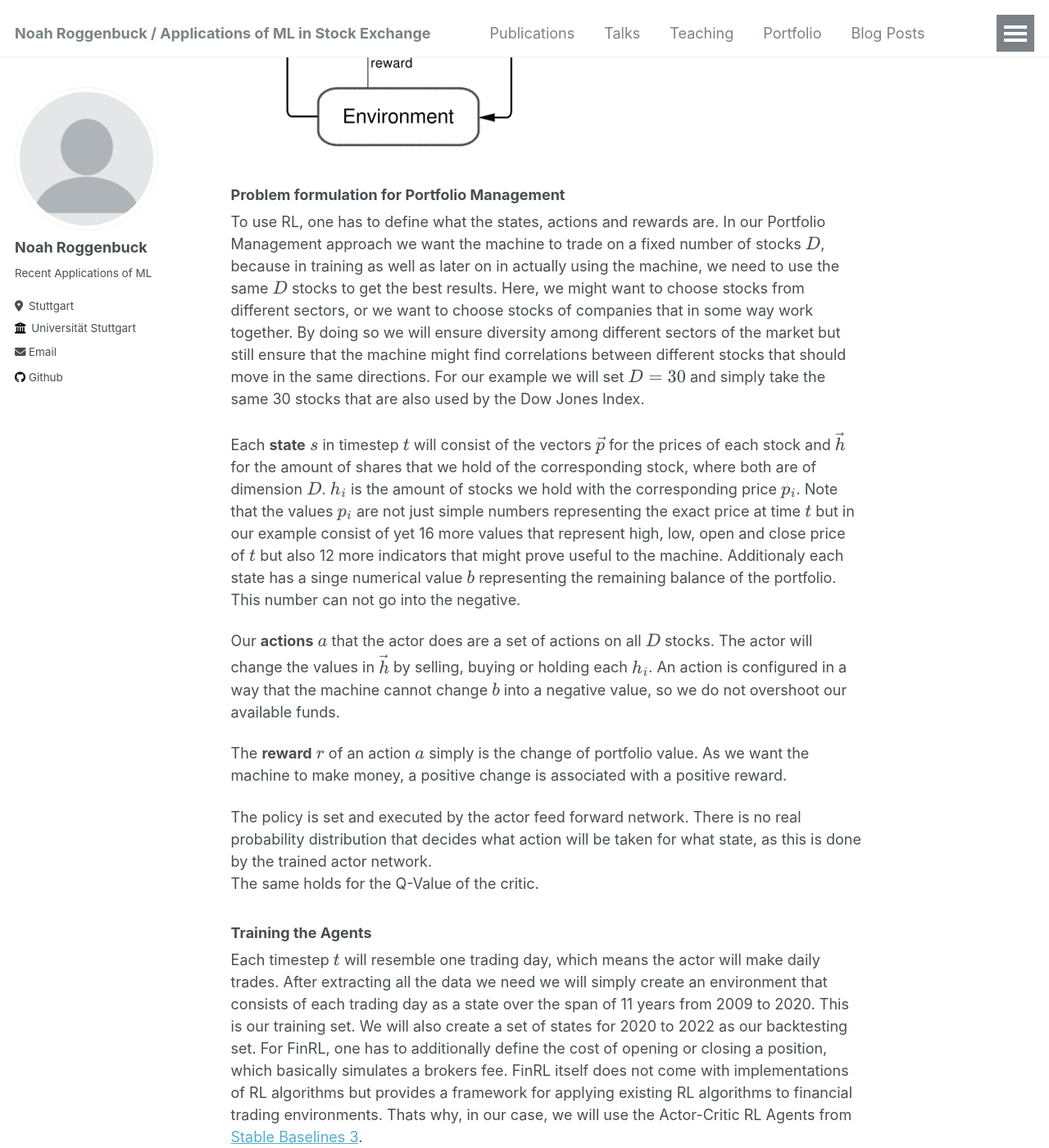
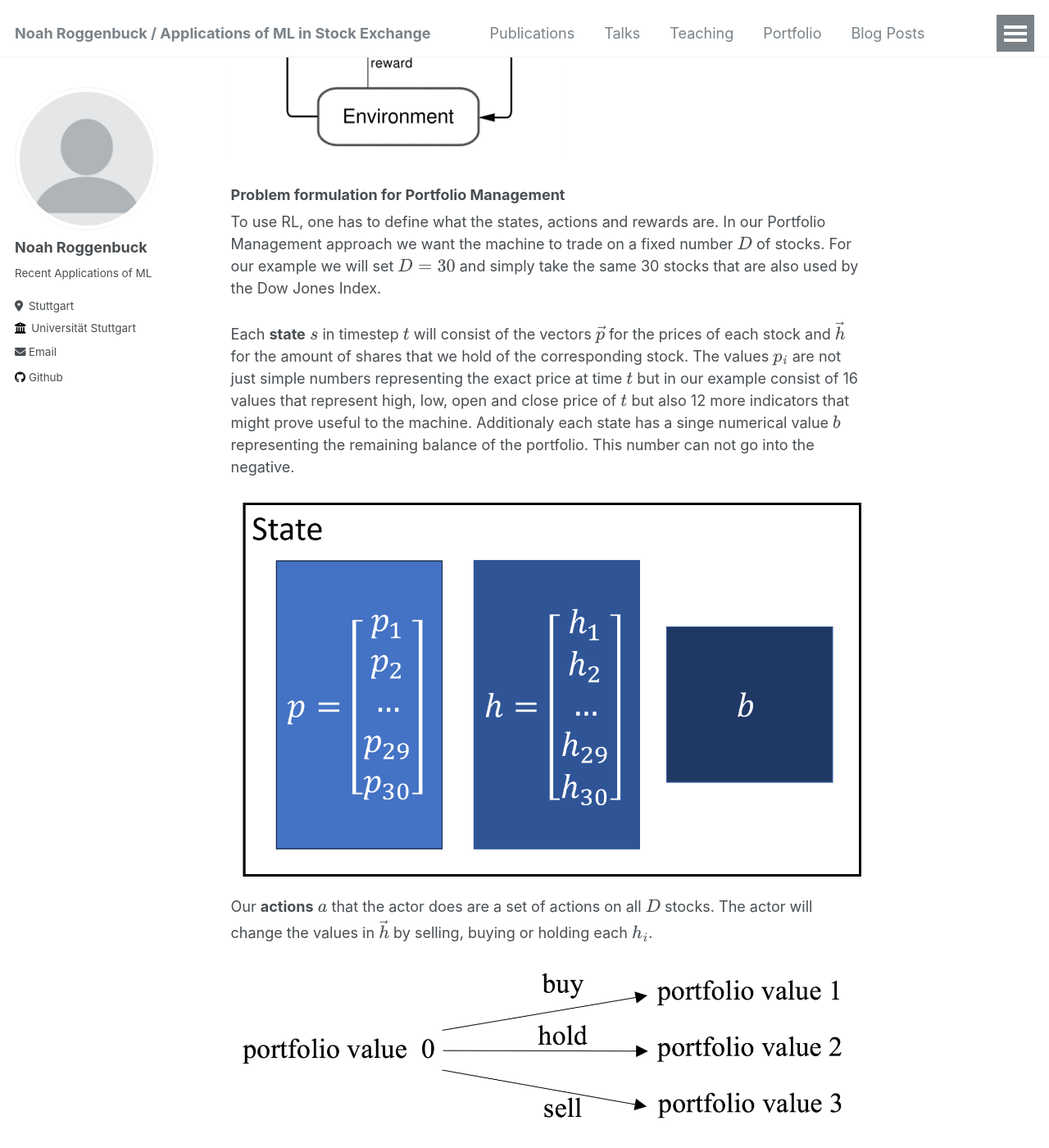
Before and after one commit to noahrog02/noahrog02.github.io, a Jekyll site: the page built from _pages/about.md, in a window 1280 px wide and 1400 px high, scrolled down 17369 px. Shown: the whole window at 82% size. Built offline with Jekyll 4.4.1, drawn with Linux system fonts in a browser that asks for light colours; some of the changed text lies outside the part shown.

Commit message:
Update about.md

```diff
--- a/_pages/about.md
+++ b/_pages/about.md
@@ -202,16 +202,17 @@ $$
 
 ### Problem formulation for Portfolio Management
 
-To use RL, one has to define what the states, actions and rewards are. In our Portfolio Management approach we want the machine to trade on a fixed number of stocks $$D$$, because in training as well as later on in actually using the machine, we need to use the same $$D$$ stocks to get the best results. Here, we might want to choose stocks from different sectors, or we want to choose stocks of companies that in some way work together. By doing so we will ensure diversity among different sectors of the market but still ensure that the machine might find correlations between different stocks that should move in the same directions. For our example we will set $$D=30$$ and simply take the same 30 stocks that are also used by the Dow Jones Index.
+To use RL, one has to define what the states, actions and rewards are. In our Portfolio Management approach we want the machine to trade on a fixed number $$D$$ of stocks. For our example we will set $$D=30$$ and simply take the same 30 stocks that are also used by the Dow Jones Index.
 
-Each **state** $$s$$ in timestep $$t$$ will consist of the vectors $$\vec{p}$$ for the prices of each stock and $$\vec{h}$$ for the amount of shares that we hold of the corresponding stock, where both are of dimension $$D$$. $$h_{i}$$ is the amount of stocks we hold with the corresponding price $$p_{i}$$. Note that the values $$p_{i}$$ are not just simple numbers representing the exact price at time $$t$$ but in our example consist of yet 16 more values that represent high, low, open and close price of $$t$$ but also 12 more indicators that might prove useful to the machine. Additionaly each state has a singe numerical value $$b$$ representing the remaining balance of the portfolio. This number can not go into the negative.
+Each **state** $$s$$ in timestep $$t$$ will consist of the vectors $$\vec{p}$$ for the prices of each stock and $$\vec{h}$$ for the amount of shares that we hold of the corresponding stock. The values $$p_{i}$$ are not just simple numbers representing the exact price at time $$t$$ but in our example consist of 16 values that represent high, low, open and close price of $$t$$ but also 12 more indicators that might prove useful to the machine. Additionaly each state has a singe numerical value $$b$$ representing the remaining balance of the portfolio. This number can not go into the negative.
 
-Our **actions** $$a$$ that the actor does are a set of actions on all $$D$$ stocks. The actor will change the values in $$\vec{h}$$ by selling, buying or holding each $$h_{i}$$. An action is configured in a way that the machine cannot change $$b$$ into a negative value, so we do not overshoot our available funds.
+![States](images/States.png)
 
-The **reward** $$r$$ of an action $$a$$ simply is the change of portfolio value. As we want the machine to make money, a positive change is associated with a positive reward.
+Our **actions** $$a$$ that the actor does are a set of actions on all $$D$$ stocks. The actor will change the values in $$\vec{h}$$ by selling, buying or holding each $$h_{i}$$.
 
-The policy is set and executed by the actor feed forward network. There is no real probability distribution that decides what action will be taken for what state, as this is done by the trained actor network. <br>
-The same holds for the Q-Value of the critic.
+![Actions](images/Actions.png)
+
+The **reward** $$r$$ of an action $$a$$ simply is the change of portfolio value, where a positive change in value is a positive reward.
 
 ### Training the Agents
 
```
